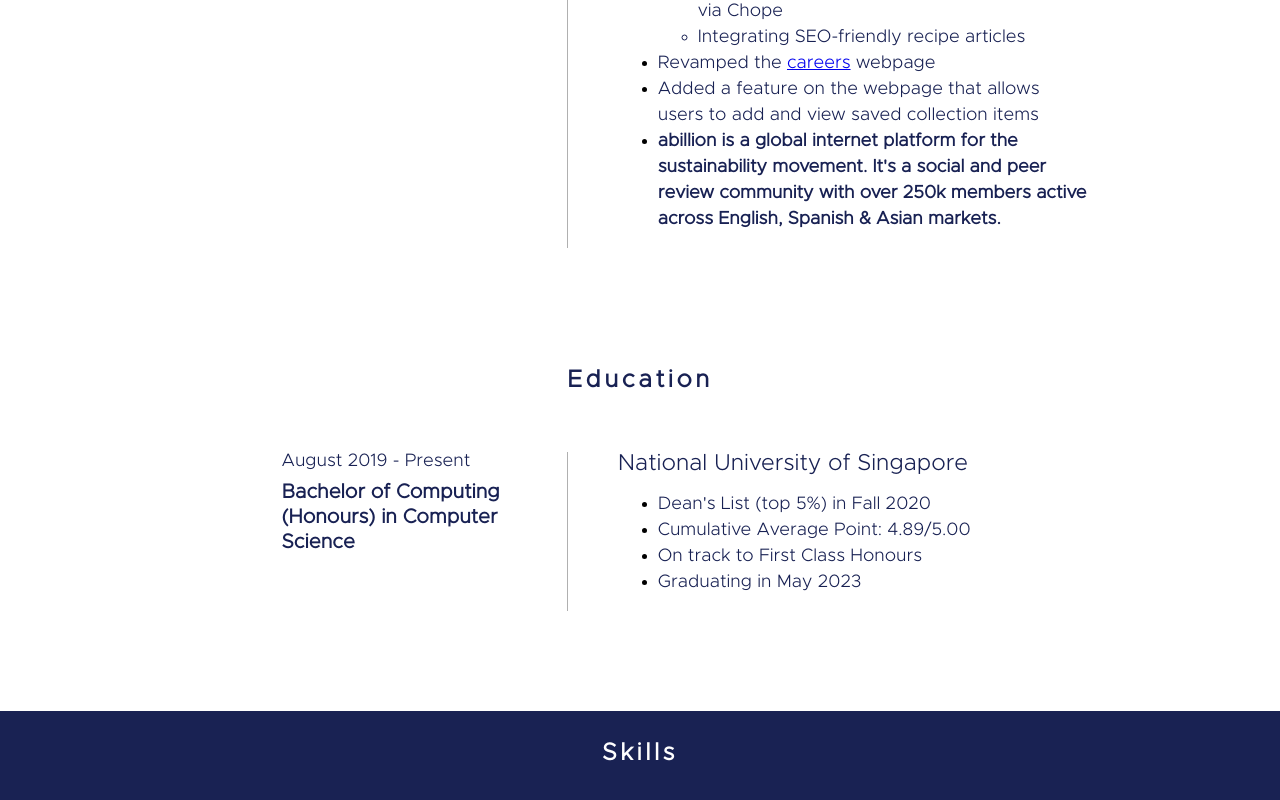
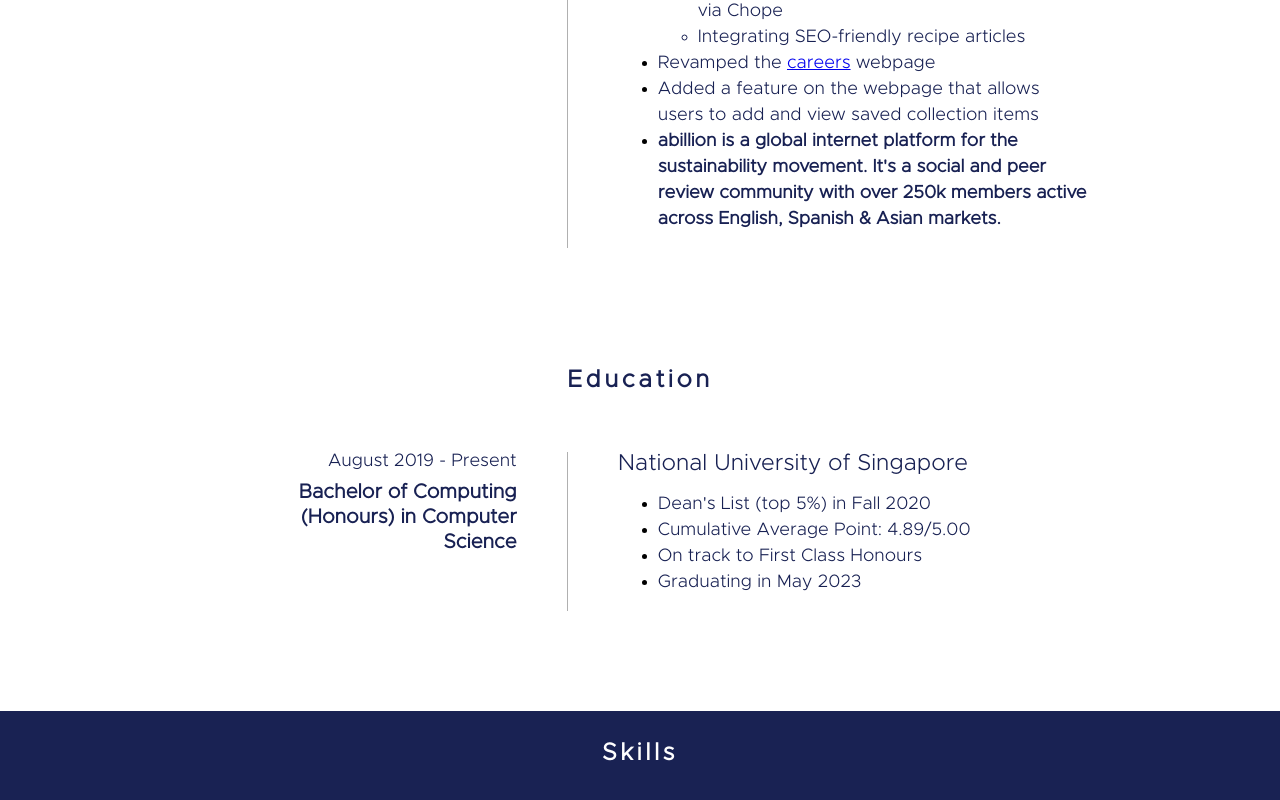
Before and after one commit to Silvernitro/portfolio, a React (Create React App) app in the folder portfolio/: page / in a window 1280 px wide. Shown: the part 1763-2563 px from the top of the page. Built offline with nearby package versions, Linux system fonts and the light colour scheme.

Commit message:
Change LeftSection text alignment to right

```diff
--- a/portfolio/src/components/Education.js
+++ b/portfolio/src/components/Education.js
@@ -13,8 +13,21 @@ const Education = () => (
       <ExperienceContainer>
 
         <LeftSection>
-          <Text style={{ fontSize: '18px', 'margin-bottom': '10px' }}>August 2019 - Present</Text>
-          <Text style={{ fontSize: '20px', fontWeight: '800', lineHeight: '1.25em' }}>Bachelor of Computing (Honours) in Computer Science</Text>
+          <Text style={{
+            fontSize: '18px',
+            marginBottom: '10px',
+          }}
+          >
+            August 2019 - Present
+          </Text>
+          <Text style={{
+            fontSize: '20px',
+            fontWeight: '800',
+            lineHeight: '1.25em',
+          }}
+          >
+            Bachelor of Computing (Honours) in Computer Science
+          </Text>
         </LeftSection>
 
         <VerticalDivider />
@@ -78,6 +91,7 @@ const LeftSection = styled.div`
   display: flex;
   flex-direction: column;
   margin-right: 50px;
+  text-align: right;
 `
 
 const VerticalDivider = styled.div`
--- a/portfolio/src/components/Experience.js
+++ b/portfolio/src/components/Experience.js
@@ -76,6 +76,7 @@ const LeftSection = styled.div`
   flex-direction: column;
   margin-right: 50px;
   padding-top: 50px;
+  text-align: right;
 `
 
 const VerticalDivider = styled.div`
```
